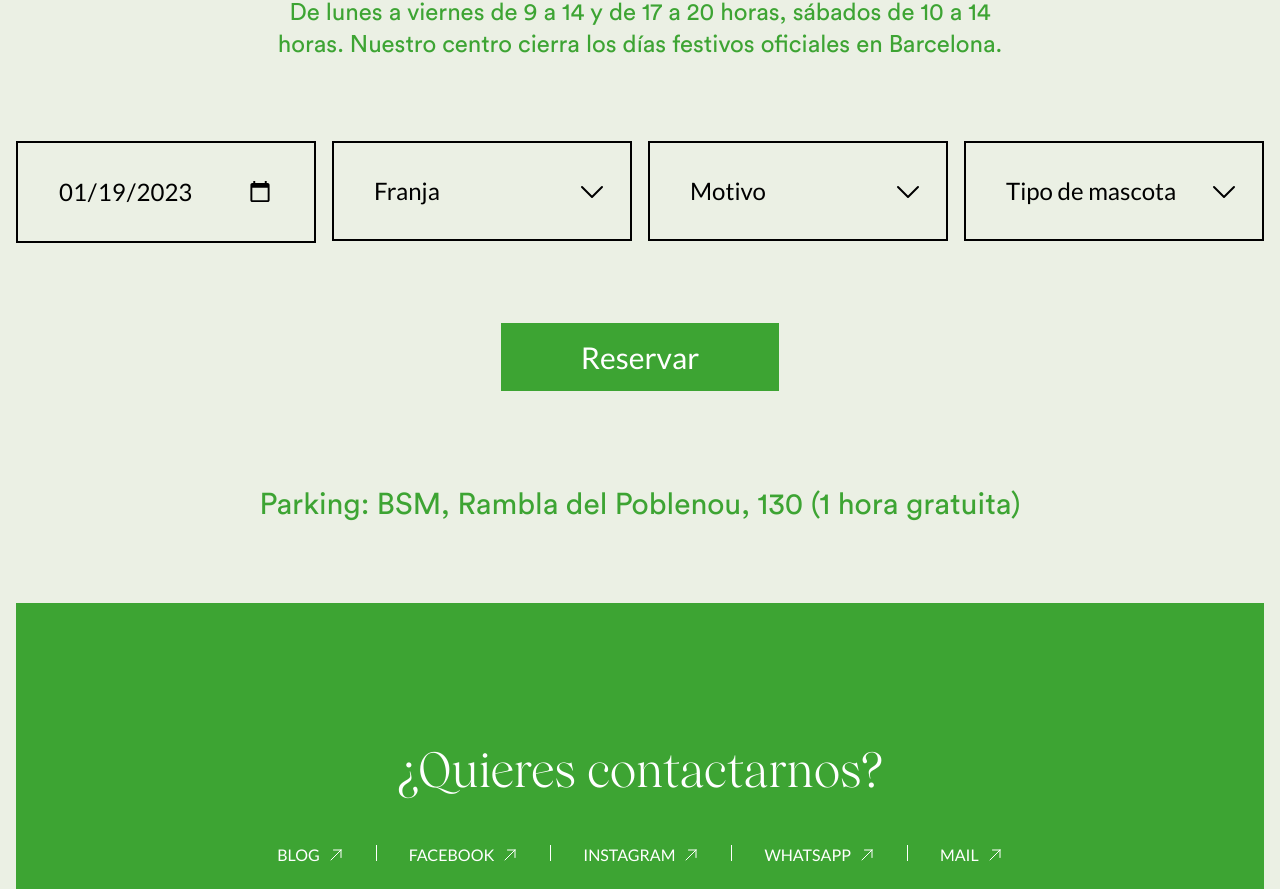
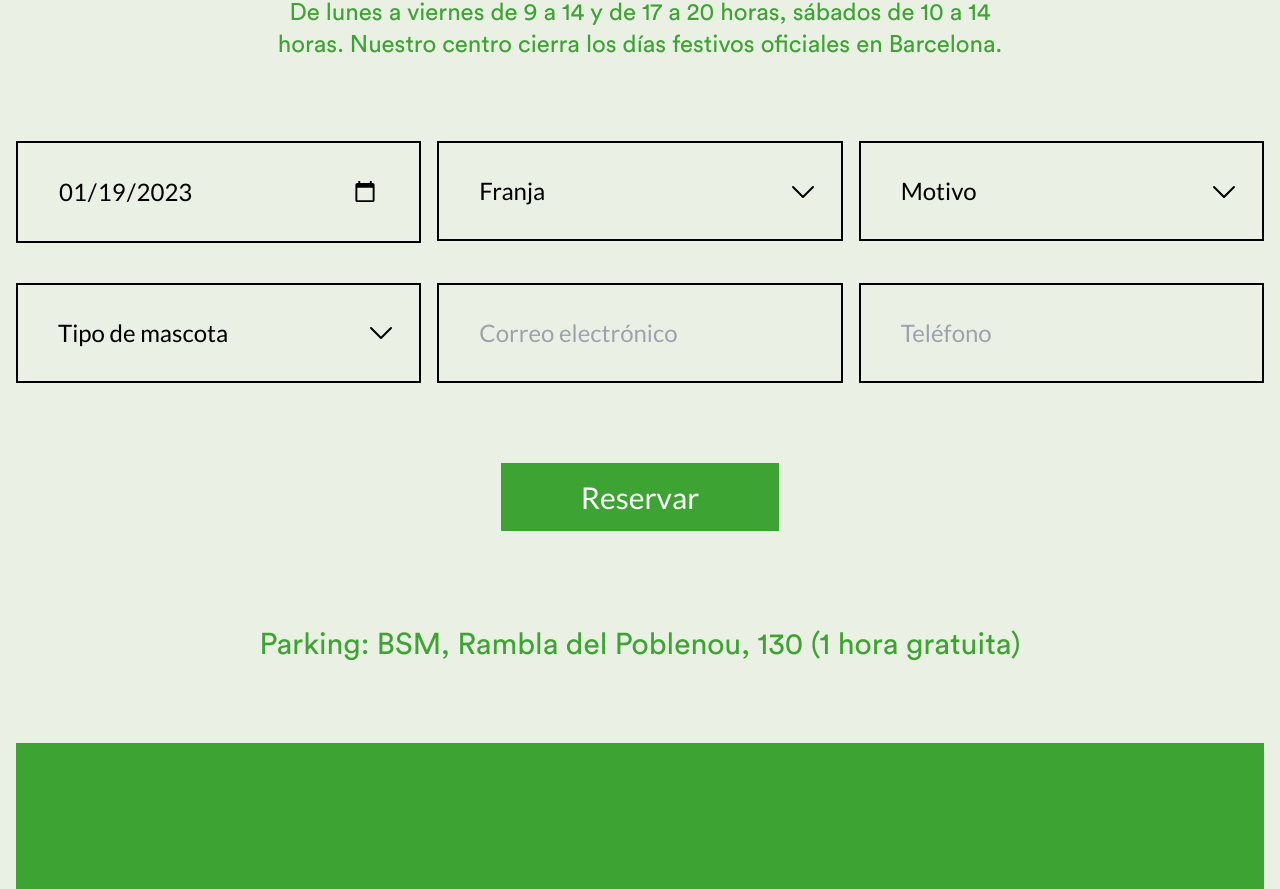
Before and after one commit to xhasu/vetpoblenou.com, a Next.js app: page /about in a window 1280 px wide. Shown: the part 3537-4426 px from the top of the page. Built offline with nearby package versions, Linux system fonts and the light colour scheme.

Commit message:
update data, fix categories

```diff
--- a/components/Reservation/index.jsx
+++ b/components/Reservation/index.jsx
@@ -16,18 +16,20 @@ const Reservation = () => {
     const franja = document.querySelector("#franja").value;
     const motivo = document.querySelector("#motivo").value;
     const tipo_mascota = document.querySelector("#tipo_mascota").value;
+    const email = document.querySelector("#email").value;
+    const phone = document.querySelector("#phone").value;
 
     // set email subject and body
     const subject = `Cita website`;
-    const body = `Cita ${motivo} ${date} ${franja} ${tipo_mascota}`;
+    const body = `Cita ${motivo} ${date} ${franja} ${tipo_mascota} - ${email} - ${phone}`;
 
     // set email href
-    const email = document.querySelector("a");
-    email.target = "_blank";
-    email.href = `mailto:clinica@vetpoblenou.com?subject=${subject}&body=${body}`;
+    const emailLink = document.querySelector("a");
+    emailLink.target = "_blank";
+    emailLink.href = `mailto:clinica@vetpoblenou.com?subject=${subject}&body=${body}`;
 
     // send email
-    email.click();
+    emailLink.click();
   };
 
   return (
@@ -43,7 +45,7 @@ const Reservation = () => {
         </div>
         <div>
           <form method="" noValidate>
-            <div className="flex flex-col lg:flex-row gap-4 mb-8 lg:mb-20 text-2xl">
+            <div className="flex flex-col lg:flex-row gap-4 mb-8 lg:mb-10 text-2xl">
               <div className="relative flex-1">
                 <input
                   id="date"
@@ -100,6 +102,8 @@ const Reservation = () => {
                   </option>
                 </select>
               </div>
+            </div>
+            <div className="flex flex-col lg:flex-row gap-4 mb-8 lg:mb-20 text-2xl">
               <div className="relative flex-1">
                 <div className="absolute right-2 xl:right-6 top-0 bottom-0 flex items-center pointer-events-none select-none">
                   <IconChevronDown className="h-8 w-8" />
@@ -123,6 +127,27 @@ const Reservation = () => {
                   </option>
                 </select>
               </div>
+              <div className="relative flex-1">
+                <input
+                  className="w-full border-2 border-black px-5 lg:px-10 py-4 lg:py-8 bg-transparent focus:outline-none"
+                  type="email"
+                  id="email"
+                  maxLength={50}
+                  placeholder={t("reservation.form.email.title")}
+                  required
+                  pattern="[a-z0-9._%+-]+@[a-z0-9.-]+\.[a-z]{2,4}$"
+                />
+              </div>
+              <div className="relative flex-1">
+                <input
+                  className="w-full border-2 border-black px-5 lg:px-10 py-4 lg:py-8 bg-transparent focus:outline-none"
+                  type="number"
+                  id="phone"
+                  maxLength={20}
+                  placeholder={t("reservation.form.phone.title")}
+                  required
+                />
+              </div>
             </div>
             <div className="text-center mb-24">
               <button
--- a/components/categories/index.jsx
+++ b/components/categories/index.jsx
@@ -1,7 +1,10 @@
 import Data from "/data/categories.json";
 
 const Categories = () => {
-  const ids = [10, 5, 37, 11, 16, 26, 15, 7];
+  const ids = [
+    10, 5, 37, 11, 16, 26, 15, 7, 36, 40, 46, 38, 32, 31, 4, 7, 27, 14, 39, 30,
+    8, 41, 11, 30, 33,
+  ];
 
   return (
     <div className="absolute top-full right-0 lg:left-0 lg:right-auto p-0">
--- a/components/reservation/index.jsx
+++ b/components/reservation/index.jsx
@@ -16,18 +16,20 @@ const Reservation = () => {
     const franja = document.querySelector("#franja").value;
     const motivo = document.querySelector("#motivo").value;
     const tipo_mascota = document.querySelector("#tipo_mascota").value;
+    const email = document.querySelector("#email").value;
+    const phone = document.querySelector("#phone").value;
 
     // set email subject and body
     const subject = `Cita website`;
-    const body = `Cita ${motivo} ${date} ${franja} ${tipo_mascota}`;
+    const body = `Cita ${motivo} ${date} ${franja} ${tipo_mascota} - ${email} - ${phone}`;
 
     // set email href
-    const email = document.querySelector("a");
-    email.target = "_blank";
-    email.href = `mailto:clinica@vetpoblenou.com?subject=${subject}&body=${body}`;
+    const emailLink = document.querySelector("a");
+    emailLink.target = "_blank";
+    emailLink.href = `mailto:clinica@vetpoblenou.com?subject=${subject}&body=${body}`;
 
     // send email
-    email.click();
+    emailLink.click();
   };
 
   return (
@@ -43,7 +45,7 @@ const Reservation = () => {
         </div>
         <div>
           <form method="" noValidate>
-            <div className="flex flex-col lg:flex-row gap-4 mb-8 lg:mb-20 text-2xl">
+            <div className="flex flex-col lg:flex-row gap-4 mb-8 lg:mb-10 text-2xl">
               <div className="relative flex-1">
                 <input
                   id="date"
@@ -100,6 +102,8 @@ const Reservation = () => {
                   </option>
                 </select>
               </div>
+            </div>
+            <div className="flex flex-col lg:flex-row gap-4 mb-8 lg:mb-20 text-2xl">
               <div className="relative flex-1">
                 <div className="absolute right-2 xl:right-6 top-0 bottom-0 flex items-center pointer-events-none select-none">
                   <IconChevronDown className="h-8 w-8" />
@@ -123,6 +127,27 @@ const Reservation = () => {
                   </option>
                 </select>
               </div>
+              <div className="relative flex-1">
+                <input
+                  className="w-full border-2 border-black px-5 lg:px-10 py-4 lg:py-8 bg-transparent focus:outline-none"
+                  type="email"
+                  id="email"
+                  maxLength={50}
+                  placeholder={t("reservation.form.email.title")}
+                  required
+                  pattern="[a-z0-9._%+-]+@[a-z0-9.-]+\.[a-z]{2,4}$"
+                />
+              </div>
+              <div className="relative flex-1">
+                <input
+                  className="w-full border-2 border-black px-5 lg:px-10 py-4 lg:py-8 bg-transparent focus:outline-none"
+                  type="number"
+                  id="phone"
+                  maxLength={20}
+                  placeholder={t("reservation.form.phone.title")}
+                  required
+                />
+              </div>
             </div>
             <div className="text-center mb-24">
               <button
--- a/data/categories.json
+++ b/data/categories.json
@@ -204,7 +204,7 @@
     "count": 4,
     "description": "",
     "link": "https:\/\/vetpoblenou.com\/blog\/category\/cuando-nos-dicen-adios\/",
-    "name": "Cuando nos dicen adios",
+    "name": "Cuando nos dicen adiós",
     "slug": "cuando-nos-dicen-adios",
     "taxonomy": "category",
     "parent": 0,
--- a/lang/lang.js
+++ b/lang/lang.js
@@ -141,6 +141,12 @@ export const Lang = {
             cat: "Gato",
             exotic: "Animal Exótico",
           },
+        },
+        email: {
+          title: "Correo electrónico",
+        },
+        phone: {
+          title: "Teléfono",
         },
       },
       button: "Reservar",
@@ -295,6 +301,12 @@ export const Lang = {
             exotic: "Exotic",
           },
         },
+        email: {
+          title: "Email",
+        },
+        phone: {
+          title: "Phone",
+        },
       },
       button: "Reservation",
       caption: "Parking: BSM, Rambla del Poblenou, 130 (1 hour free)",
@@ -447,6 +459,12 @@ export const Lang = {
             exotic: "Animal exótic",
           },
         },
+        email: {
+          title: "Correu electrònic",
+        },
+        phone: {
+          title: "Telèfon",
+        },
       },
       button: "Reservar",
       caption: "Parking: BSM, Rambla del Poblenou, 130 (1 hora gratuïta)",
```
Also changed, not shown: public/images/about-slider-02.jpg.
